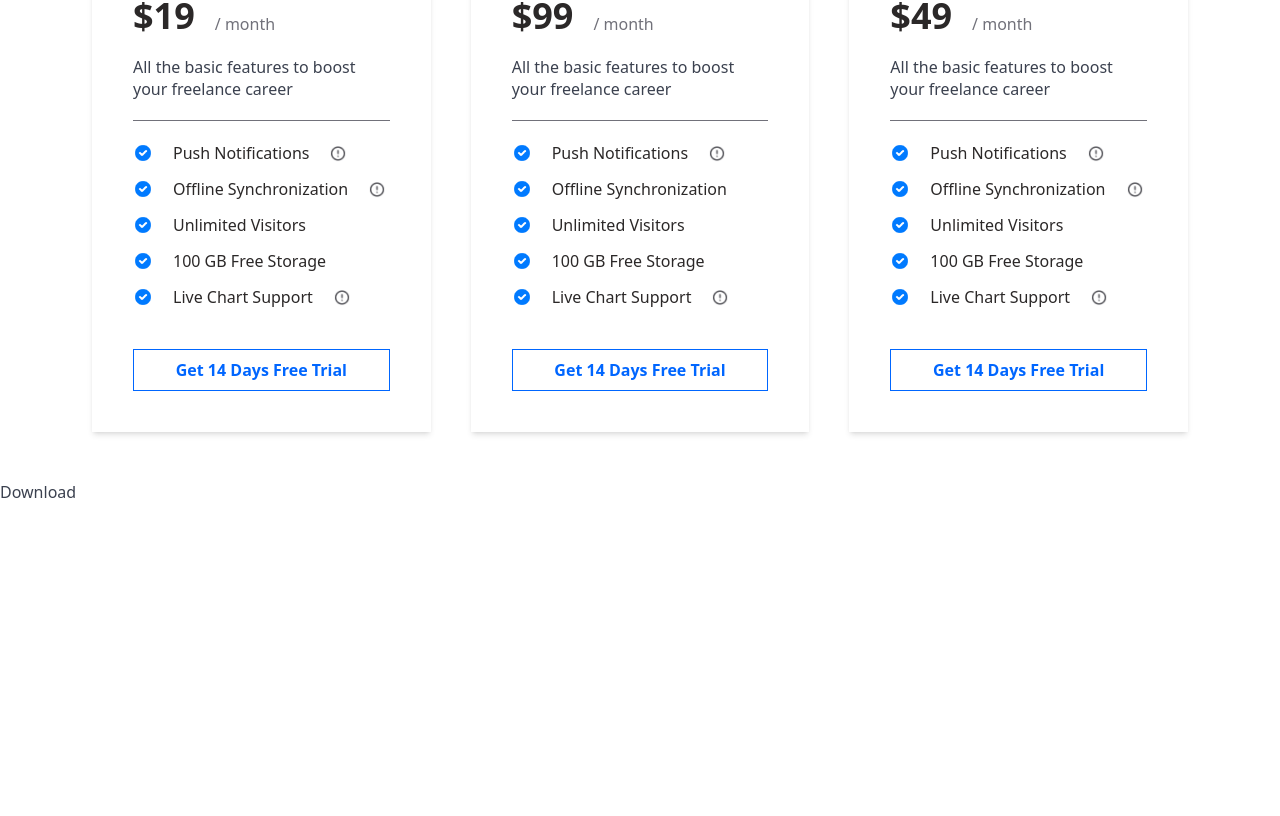
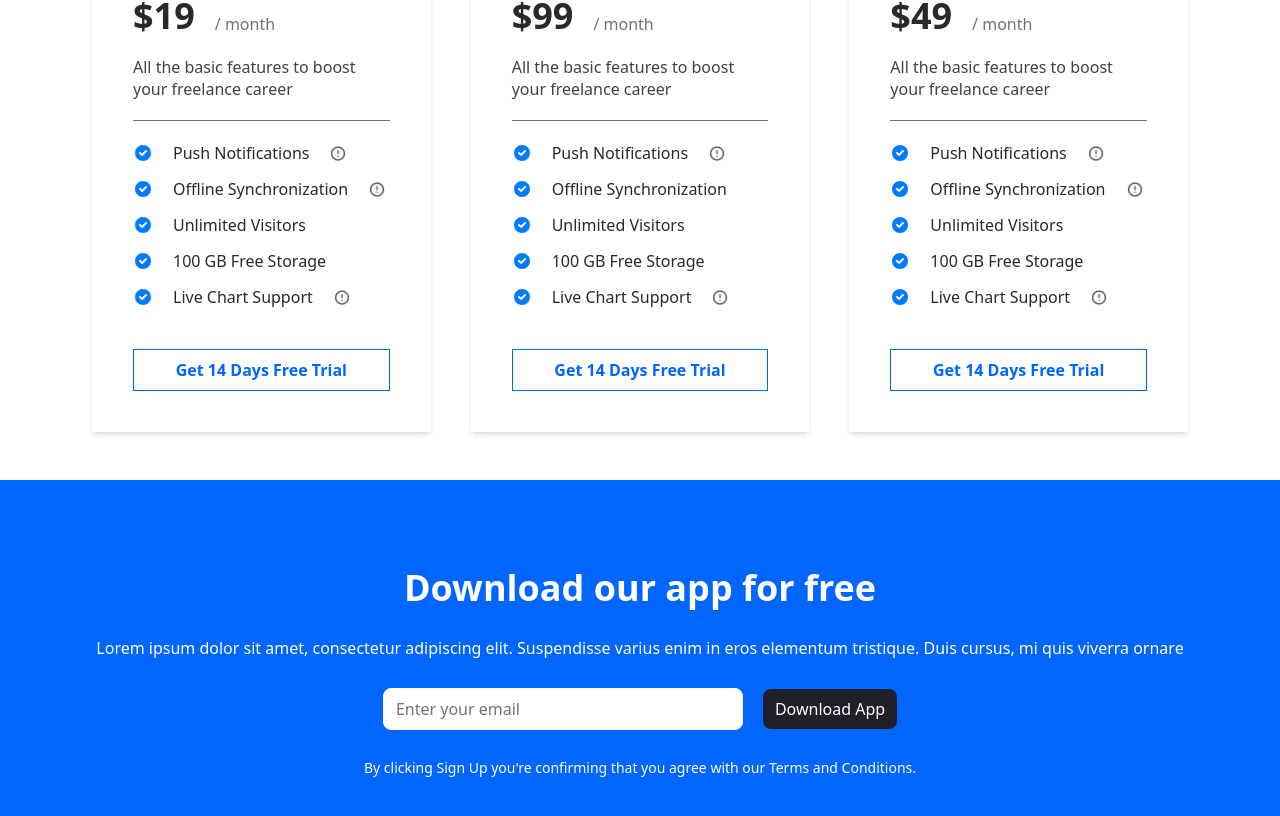
Before and after one commit to alonzojoe/air-app, a React (Vite) app: page / in a window 1280 px wide. Shown: the part 3399-4215 px from the top of the page. Before the commit the page ends 3903 px from the top, so only its background shows below. Built offline with nearby package versions, Linux system fonts and the light colour scheme.

Commit message:
styling DownloadSection UI UX implement DOWNLOAD_CONTENT web content

```diff
--- a/src/components/DownloadSection.tsx
+++ b/src/components/DownloadSection.tsx
@@ -1,5 +1,29 @@
+import { DOWNLOAD_CONTENT } from "../constants";
+
 const DownloadSection = () => {
-  return <section id="download">Download</section>;
+  return (
+    <section id="download" className="bg-primary">
+      <div className="max-w-7xl mx-auto px-3 py-2">
+        <div className="text-center text-white flex flex-col space-y-7 mx-5 lg:mx-20 mt-20 mb-20">
+          <h2 className=" text-3xl lg:text-4xl font-bold">
+            {DOWNLOAD_CONTENT.title}
+          </h2>
+          <p className="text-base">{DOWNLOAD_CONTENT.description}</p>
+          <div className="flex items-center justify-center gap-5">
+            <input
+              className="bg-white text-darktext border rounded-lg border-white outline-none focus:border-textgray w-90 py-2 px-3 placeholder:text-textgray"
+              type="text"
+              placeholder={DOWNLOAD_CONTENT.placeholder}
+            />
+            <button className="bg-bg-dark px-3 py-2 rounded-lg text-base">
+              {DOWNLOAD_CONTENT.btn}
+            </button>
+          </div>
+          <p className="text-sm">{DOWNLOAD_CONTENT.footer}</p>
+        </div>
+      </div>
+    </section>
+  );
 };
 
 export default DownloadSection;
--- a/src/constants/index.ts
+++ b/src/constants/index.ts
@@ -168,7 +168,7 @@ export const DOWNLOAD_CONTENT = {
     title: 'Download our app for free',
     description: 'Lorem ipsum dolor sit amet, consectetur adipiscing elit. Suspendisse varius enim in eros elementum tristique. Duis cursus, mi quis viverra ornare',
     placeholder: 'Enter your email',
-    btn: 'Sign Up',
+    btn: 'Download App',
     footer: `By clicking Sign Up you're confirming that you agree with our Terms and Conditions.`
 }
 
```
